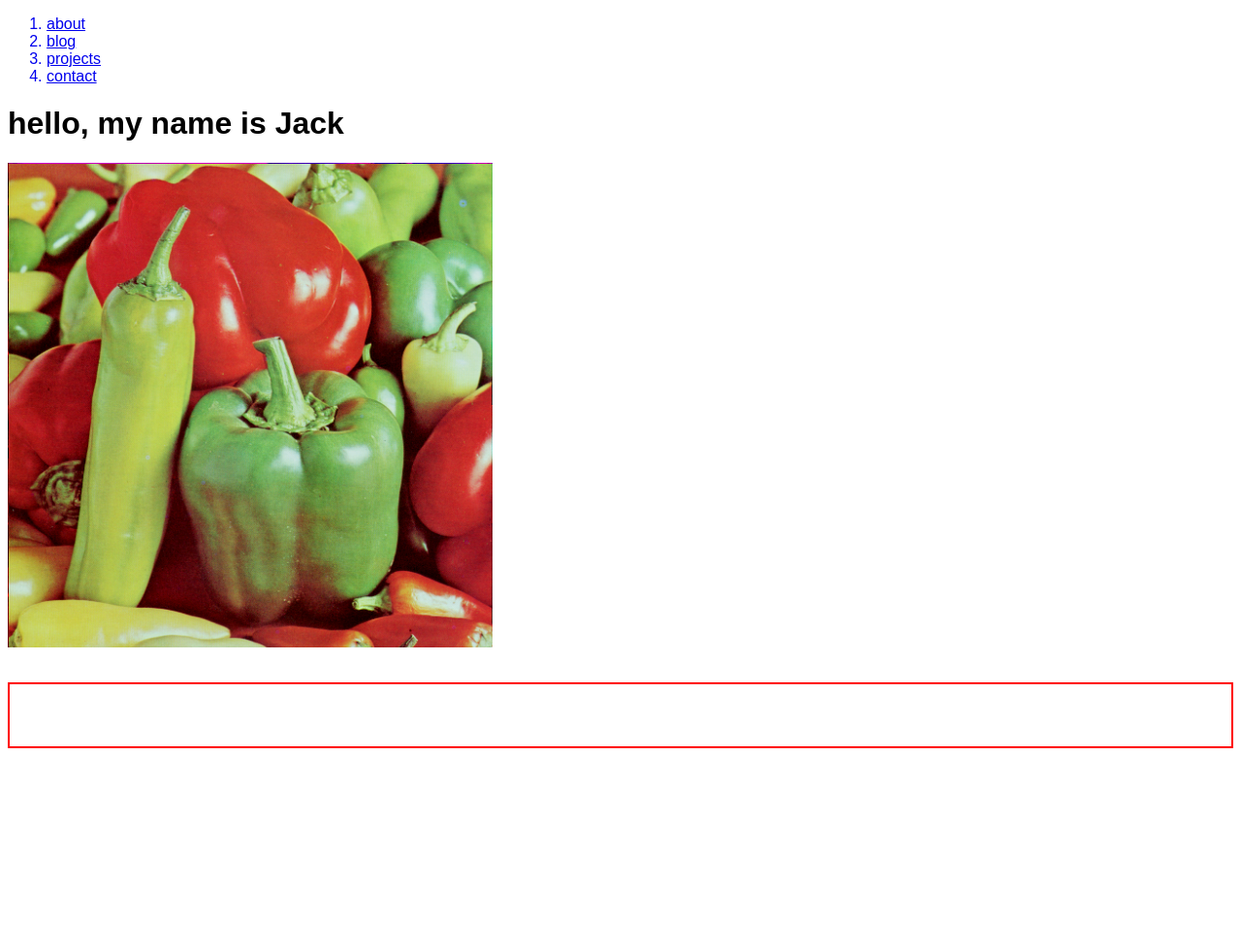
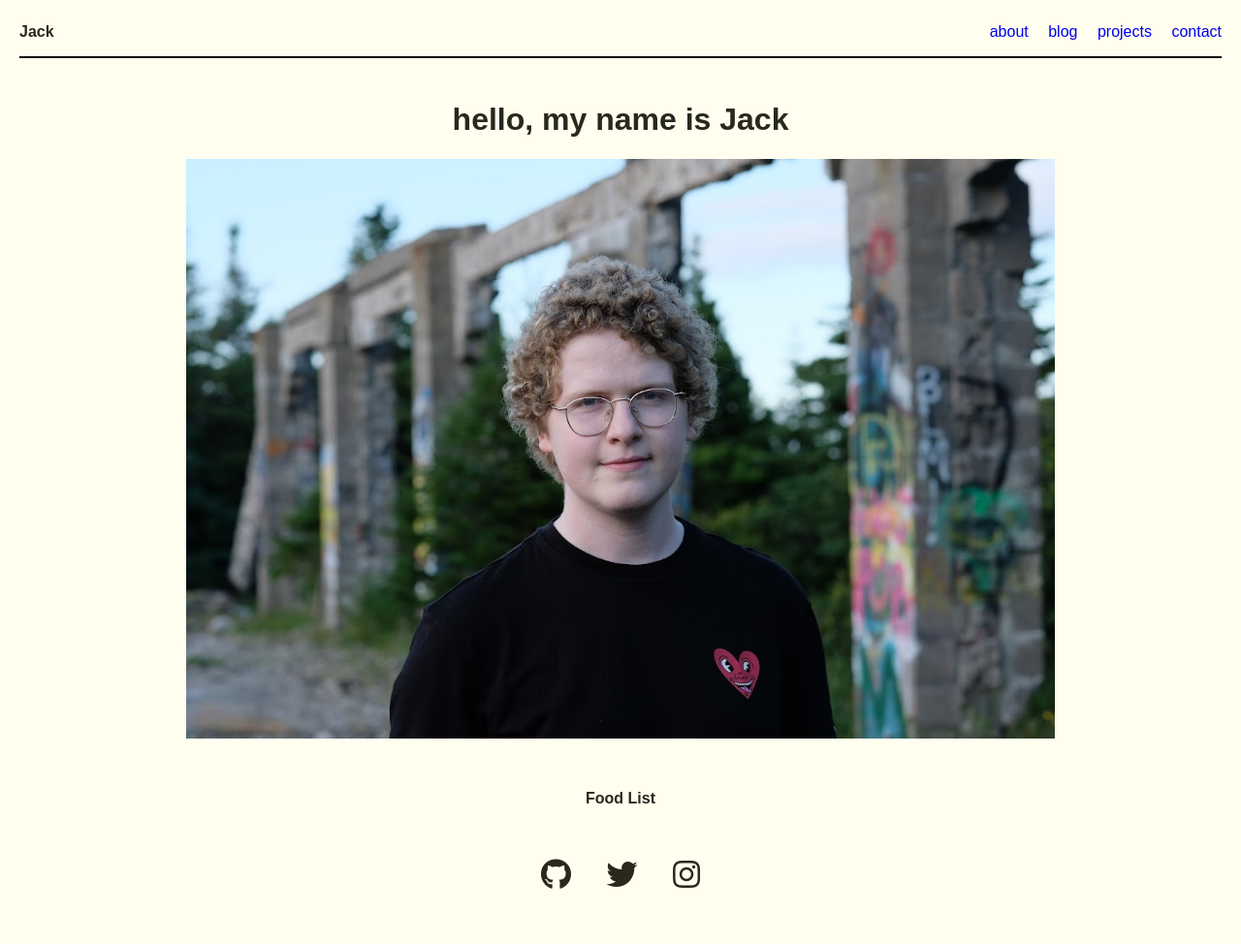
Before and after one commit to HackFrostNL/example-simple-portfolio, a Flask app: page / in a window 1280 px wide. Shown: the whole page at 97% size. Before the commit the page ends 772 px from the top, so only its background shows below. Run offline with Flask 2, Linux system fonts and the light colour scheme; data that the repository does not hold is empty; some libraries are stand-ins or nearby versions.

Commit message:
all fun style things from session 4

```diff
--- a/templates/about.html
+++ b/templates/about.html
@@ -2,18 +2,23 @@
 {% block title %}About{% endblock %}
 {% block content %}
 
+<div class="about center">
     {% if name is none %}
     <h1>i don't know who i am!</h1>
     {% else %}
     <h1>hello, my name is {{ name }}</h1>
     {% endif %}
 
-<img src="{{ url_for('static', filename='image.png') }}" />
+    <img src="{{ url_for('static', filename='image.jpeg') }}" />
 
-<ul class="food-list">
+    <div class="food-list">
+        <h4>Food List</h4>
+        <div class="container">
             {% for food in list_of_food %}
-        <li>{{ food[0] }}</li>
+                <div class="item"><span>{{ food[0] }}</span></div>
             {% endfor  %}
-</ul>
+        </div>
+    </div>
+</div>
 
 {% endblock %}
--- a/templates/layout.html
+++ b/templates/layout.html
@@ -5,41 +5,128 @@
         <title>{% block title %}{% endblock %} | {{ name }}</title>
         <meta name="author" content="{{ name }}" />
         <meta name="description" content="Hello, World!" />
+        <link rel="stylesheet" href="https://pro.fontawesome.com/releases/v5.10.0/css/all.css" crossorigin="anonymous">
         <style>
             body {
+                padding: 0 0.75rem 1rem 0.75rem;
                 font-family: sans-serif;
+                background-color: #fffeef;
+            }
+
+            h1, h2, h3, h4, h5, h6, p, span, i {
+                color: #28281c;
+            }
+
+            a {
+                text-decoration: none;
+            }
+
+            nav {
+                border-bottom: 2px solid black;
+                margin-bottom: 1.5rem;
+            }
+
+            nav p {
+                font-weight: bold;
+                display: inline-block;
+            }
+
+            nav ul {
+                float: right;
+                list-style-type: none;
+                padding-left: 0;
+            }
+
+            nav ul li {
+                display: inline-block;
+                margin-left: 1rem;
+            }
+
+            .content-wrapper {
+                display: flex;
+                justify-content: center;
+            }
+            .content {
+                max-width: 60vw;
+                min-width: 60vw;
+            }
+
+            .center {
+                text-align: center;
+            }
+
+            .about {
+                display: flex;
+                flex-direction: column;
+                align-items: center;
+            }
+
+            .about img {
+                max-width: 70vw;
             }
 
             .food-list {
-                border: 2px solid red;
-                font-family: cursive;
-                font-size: 2rem;
-                padding: 2rem;
+                margin-top: 2rem;
+                max-width: 50%;
             }
 
-            .blog-posts {
-                border: 2px solid green;
-                font-family: Impact, Haettenschweiler, 'Arial Narrow Bold', sans-serif;
-                font-size: 2rem;
-                padding: 2rem;
+            .food-list .container {
+                display: flex;
+                flex-wrap: wrap;
+                justify-content: center;
+                gap: 1rem;
             }
 
-            img {
-                width: 500px;
+            .food-list .container .item {
+                background-color: #2c513f;
+                padding: 1rem;
+                width: 5rem;
+            }
+            .food-list .container .item span {
+                color: #ebe2f4;
             }
 
-            .projects {
-                border: 1px dashed green;
+            .profile {
+                margin: 2rem 0 2rem 0;
+                display: flex;
+                flex-direction: column;
+                align-items: center;
+            }
+            .profile i {
+                margin: 0 1rem;
+            }
+            .profile a {
+                text-decoration: none;
+                color: black;
             }
 
-            .projects li {
-                margin-top: 2rem;
+            @keyframes my-animation {
+                from {
+                    transform: translateY(30px);
+                    opacity: 0.5;
+                }
+                to {
+                    transform: translateY(0px);
+                    opacity: 1;
+                }
+            }
+
+            .food-list .container .item {
+                transition: all 0.1s ease-in-out;
+            }
+            .food-list .container .item:hover {
+                transform: scale(1.1);
+            }
+
+            .animate {
+                animation: my-animation 0.6s ease-out 0s 1;
             }
         </style>
     </head>
     <body>
         <nav>
-            <ol>
+            <p>{{ name }}</p>
+            <ul>
                 <a href="/">
                     <li>about</li>
                 </a>
@@ -52,8 +139,26 @@
                 <a href="/contact">
                     <li>contact</li>
                 </a>
-            </ol>
+            </ul>
         </nav>
-        {% block content %}{% endblock %}
+        <div class="content-wrapper">
+            <div class="content animate">
+                {% block content %}{% endblock %}
+
+                <div class="profile">
+                    <div>
+                        <a href="https://github.com">
+                            <i class="fab fa-2x fa-github"></i>
+                        </a>
+                        <a href="https://twitter.com">
+                            <i class="fab fa-2x fa-twitter"></i>
+                        </a>
+                        <a href="https://instagram.com">
+                            <i class="fab fa-2x fa-instagram"></i>
+                        </a>
+                    </div>
+                </div>
+            </div>
+        </div>
     </body>
 </html>
```
Also changed, not shown: static/image.jpeg (added), static/image.png (deleted). Lines whose indentation alone changed are shown as unchanged.
